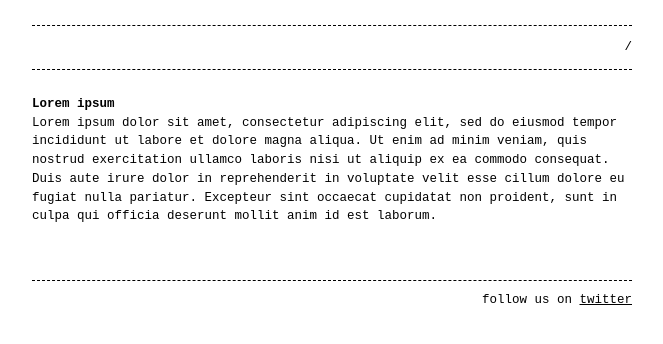
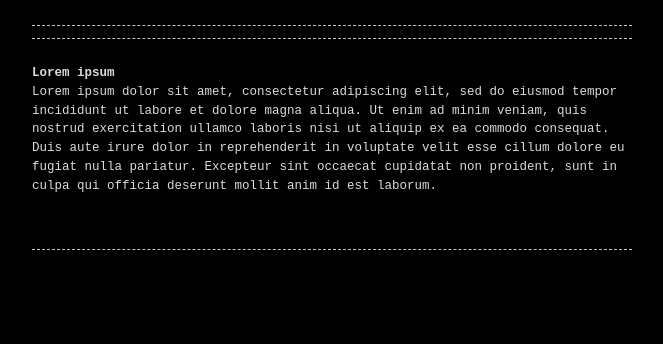
Before and after one commit to invicinity/invicinity.github.io, a Jekyll site: the page built from index.md, in a window 1280 px wide. Shown: the top 344 px of the page, without its empty margins (308-971 px from the left). Built offline with Jekyll 4.4.1, drawn with Linux system fonts in a browser that asks for light colours; some of the changed lines change nothing that is shown.

Commit message:
Update _config.yml

```diff
--- a/_config.yml
+++ b/_config.yml
@@ -2,11 +2,11 @@
 
 #google_analytics: UA-NNNNNNNN-N
 
-header_pages:
+#header_pages:
   - index.md
   - about.md
 
-footer: 'follow us on <a href="https://twitter.com/">twitter</a>'
+#footer: 'follow us on <a href="https://twitter.com/">twitter</a>'
 
-style: dark
-listen_for_clients_preferred_style: true # true or false (default)
+#style: dark
+#listen_for_clients_preferred_style: true # true or false (default)
```
